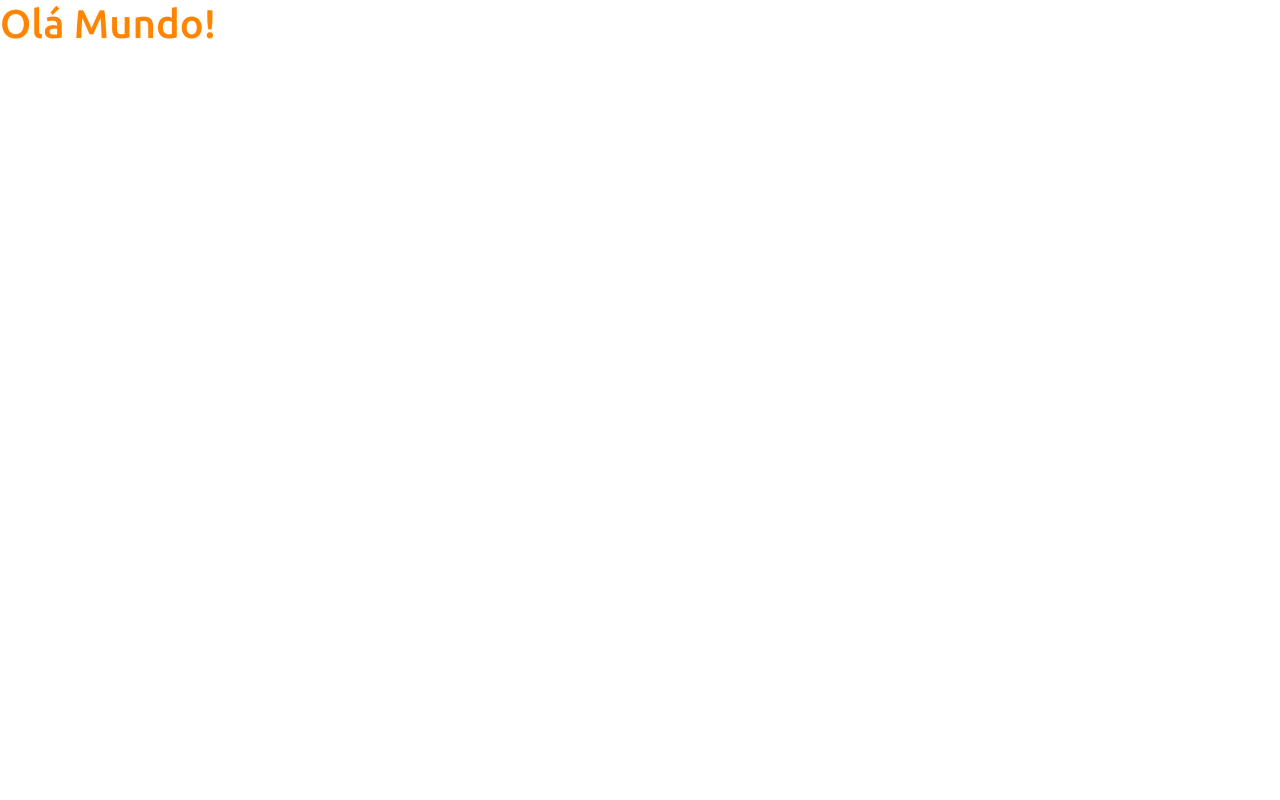
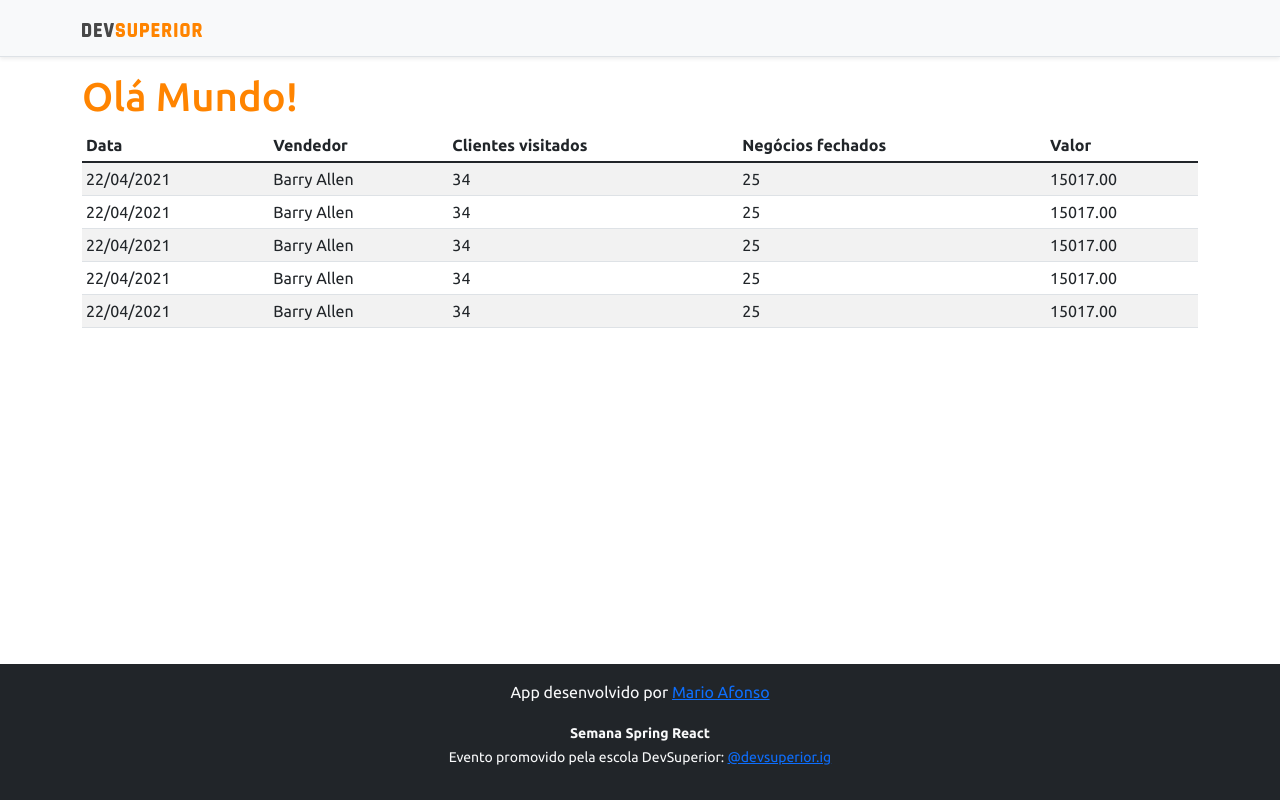
Before and after one commit to MarioAfonsoTI/projeto-sds5, a React (Create React App) app in the folder frontend/: page / in a window 1280 px wide. Built offline with nearby package versions, Linux system fonts and the light colour scheme.

Commit message:
Basic static components

```diff
--- a/frontend/src/App.tsx
+++ b/frontend/src/App.tsx
@@ -1,10 +1,17 @@
+import NavBar from 'components';
+import DataTable from 'components/DataTable';
+import Footer from 'components/Footer';
 import React from 'react';
 
 function App() {
   return (
-    <div >
+    <><NavBar />
+    <div className="container">
       <h1 className="text-primary">Olá Mundo!</h1>
+
+      <DataTable />
     </div>
+    <Footer /></>
   );
 }
 
--- /dev/null
+++ b/frontend/src/components/DataTable/index.tsx
@@ -0,0 +1,56 @@
+const DataTable = () => {
+return (
+<div className="table-responsive">
+    <table className="table table-striped table-sm">
+        <thead>
+            <tr>
+                <th>Data</th>
+                <th>Vendedor</th>
+                <th>Clientes visitados</th>
+                <th>Negócios fechados</th>
+                <th>Valor</th>
+            </tr>
+        </thead>
+        <tbody>
+            <tr>
+                <td>22/04/2021</td>
+                <td>Barry Allen</td>
+                <td>34</td>
+                <td>25</td>
+                <td>15017.00</td>
+            </tr>
+            <tr>
+                <td>22/04/2021</td>
+                <td>Barry Allen</td>
+                <td>34</td>
+                <td>25</td>
+                <td>15017.00</td>
+            </tr>
+            <tr>
+                <td>22/04/2021</td>
+                <td>Barry Allen</td>
+                <td>34</td>
+                <td>25</td>
+                <td>15017.00</td>
+            </tr>
+            <tr>
+                <td>22/04/2021</td>
+                <td>Barry Allen</td>
+                <td>34</td>
+                <td>25</td>
+                <td>15017.00</td>
+            </tr>
+            <tr>
+                <td>22/04/2021</td>
+                <td>Barry Allen</td>
+                <td>34</td>
+                <td>25</td>
+                <td>15017.00</td>
+            </tr>
+        </tbody>
+    </table>
+</div>
+);
+}
+
+export default DataTable;
--- /dev/null
+++ b/frontend/src/components/Footer/index.tsx
@@ -0,0 +1,15 @@
+
+
+const Footer = () => {
+    return (
+        <footer className="footer mt-auto py-3 bg-dark">
+            <div className="container">
+                <p className="text-light">App desenvolvido por <a href="https://marioafonso.com" target="_blank" rel="noreferrer">Mario Afonso</a></p>
+                <p className="text-light"><small><strong>Semana Spring React</strong><br />
+                    Evento promovido pela escola DevSuperior: <a href="https://instagram.com/devsuperior.ig" target="_blank" rel="noreferrer">@devsuperior.ig</a></small></p>
+            </div>
+        </footer>
+    );
+}
+
+export default Footer;
--- /dev/null
+++ b/frontend/src/components/index.tsx
@@ -0,0 +1,16 @@
+import React from 'react';
+import ImgDsDark from 'assets/img/ds-dark.svg';
+
+const NavBar = () => {
+  return (
+    <div className="d-flex flex-column flex-md-row align-items-center p-3 px-md-4 mb-3 bg-light border-bottom shadow-sm">
+      <div className="container">
+        <nav className="my-2 my-md-0 mr-md-3">
+          <img src={ImgDsDark} alt="DevSuperior" width="120" />
+        </nav>
+      </div>
+    </div>
+  );
+}
+
+export default NavBar;
```
Also changed, not shown: frontend/src/assets/img/ds-dark.svg (added).
